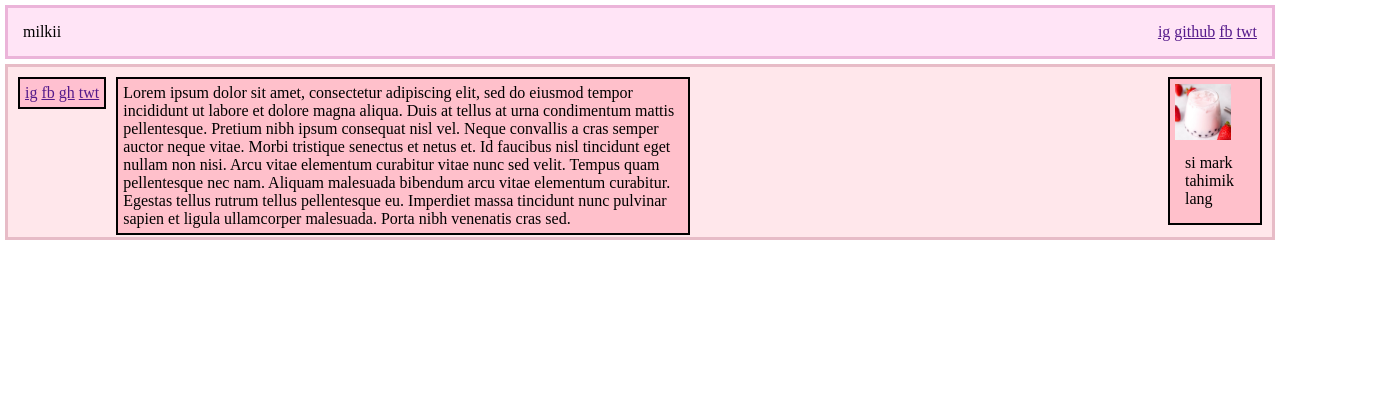
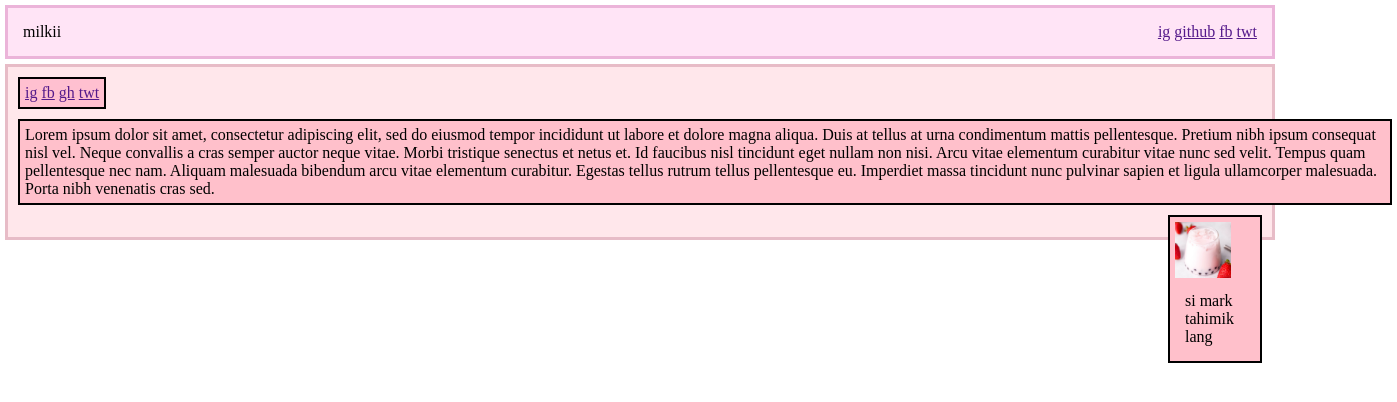
Before and after one commit to rc-carrillooo/q1gfa2_li_rccarrillo, a plain HTML site: page index.html in a window 1280 px wide. Shown: the whole page, 1397 px wide, since content can reach past the window. Drawn offline with Linux system fonts and the light colour scheme.

Commit message:
Add files via upload

```diff
--- a/style.css
+++ b/style.css
@@ -37,7 +37,7 @@ div{
 
 .content{
     display: inline-block;
-    width: 70vh;
+    width: 170vh;
     border: 2px solid black;
     background-color: pink;
 }
```
